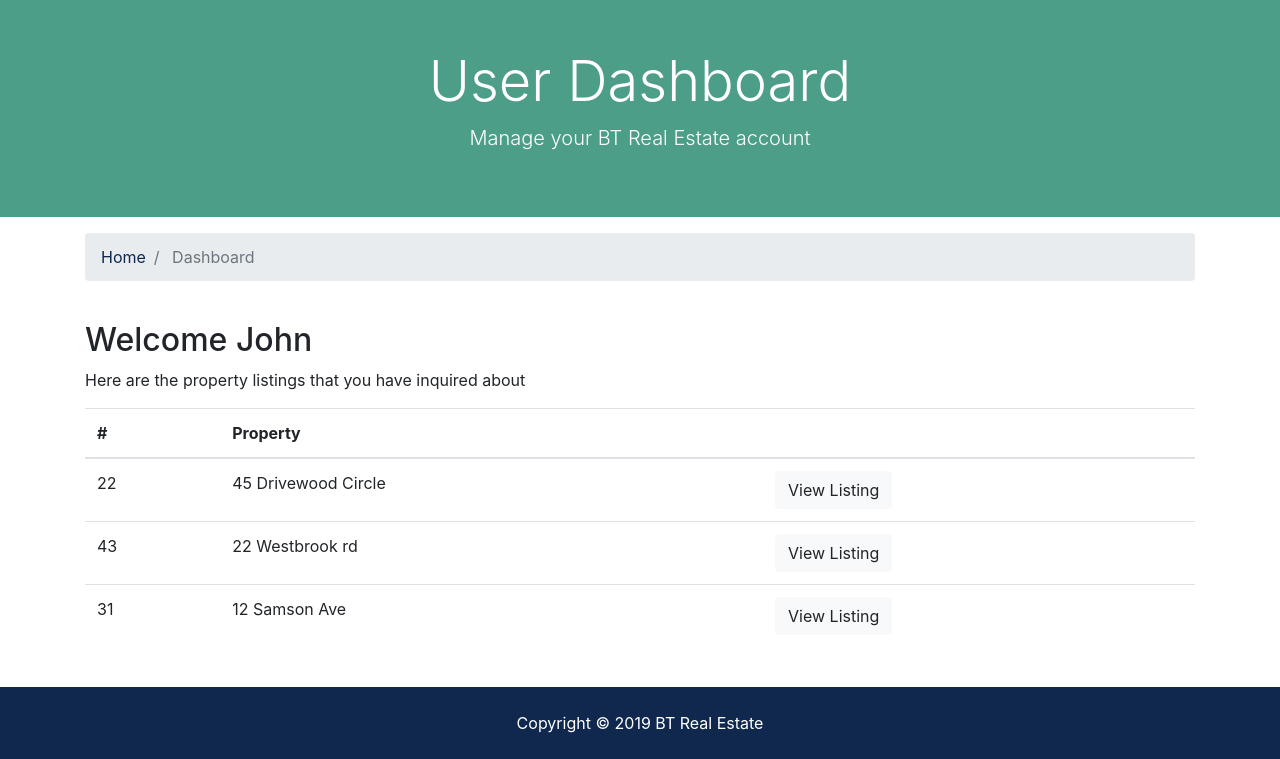
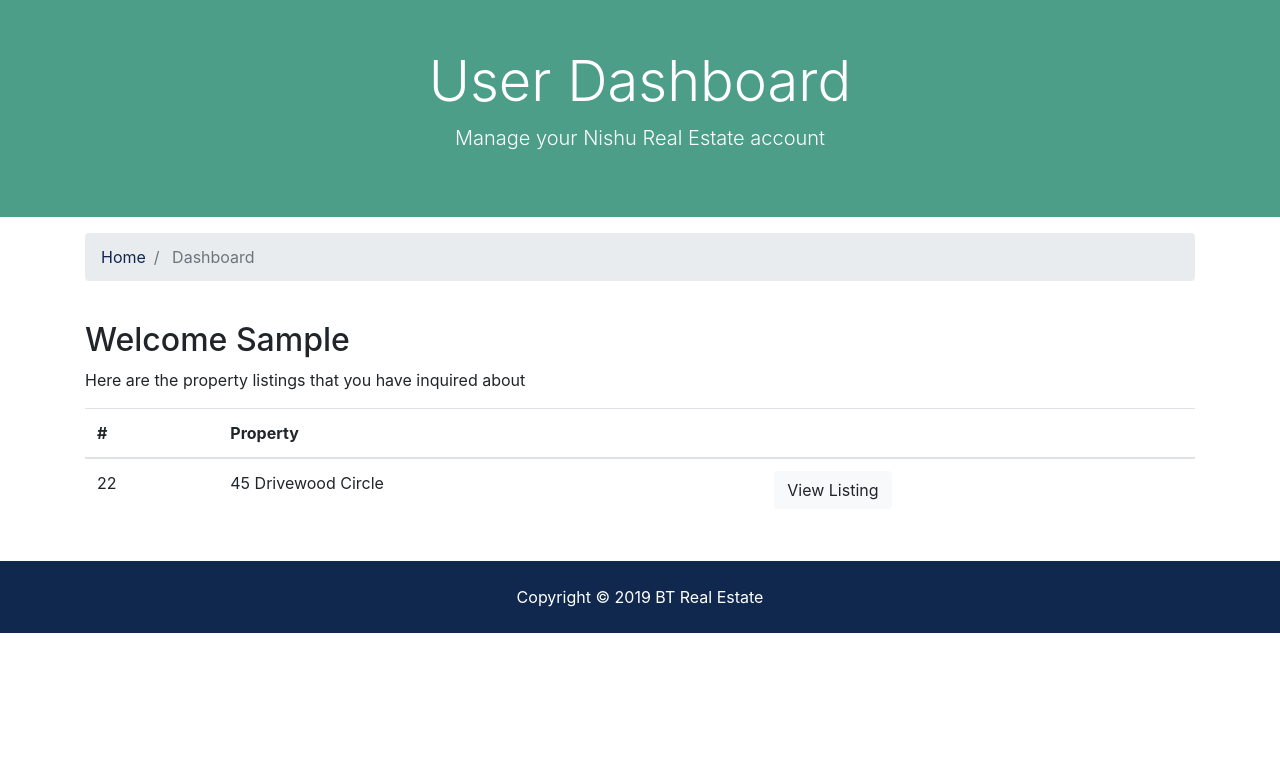
Before and after one commit to vatsnishu/nishuRE_django_project, a Django app: page /accounts/dashboard in a window 1280 px wide. Shown: the part 128-887 px from the top of the page. After the commit the page ends 761 px from the top, so only its background shows below. Run offline with Django 3.2, Linux system fonts and the light colour scheme; a user stored in the database is signed in; tables that the repository leaves empty hold one stand-in row (values such as "Sample post"); some libraries are stand-ins or nearby versions.

Commit message:
Dashboard setup

```diff
--- a/accounts/views.py
+++ b/accounts/views.py
@@ -1,6 +1,7 @@
 from django.shortcuts import render, redirect
 from django.contrib import messages, auth
 from django.contrib.auth.models import User
+from contacts.models import Contact
 
 def register(request):
     if request.method == 'POST':
@@ -64,4 +65,9 @@ def logout(request):
         return redirect('index')
 
 def dashboard(request):
-    return render(request, 'accounts/dashboard.html')
+    user_contacts = Contact.objects.order_by('-contact_date').filter(user_id=request.user.id)
+
+    context = {
+        'contacts' : user_contacts
+    }
+    return render(request, 'accounts/dashboard.html', context)
--- a/contacts/views.py
+++ b/contacts/views.py
@@ -25,7 +25,7 @@ def contact(request):
                 messages.error(request, 'You have already made an inquiry for this listing')
                 return redirect('/listings/'+listing_id)
 
-        contact = Contact(listing=listing, listing_id=listing_id, name=name, email=email, phone=phone, message=message, user_id=user_id, realtor_email=realtor_email)
+        contact = Contact(listing=listing, listing_id=listing_id, name=name, email=email, phone=phone, message=message, user_id=request.user.id, realtor_email=realtor_email)
 
         contact.save()
 
--- a/templates/accounts/dashboard.html
+++ b/templates/accounts/dashboard.html
@@ -9,7 +9,7 @@
           <div class="row text-center">
             <div class="col-md-12">
               <h1 class="display-4">User Dashboard</h1>
-              <p class="lead">Manage your BT Real Estate account</p>
+              <p class="lead">Manage your Nishu Real Estate account</p>
             </div>
           </div>
         </div>
@@ -37,7 +37,8 @@
         <div class="container">
           <div class="row">
             <div class="col-md-12">
-              <h2>Welcome John</h2>
+              <h2>Welcome {{ user.first_name }}</h2>
+              {% if contacts %}
               <p>Here are the property listings that you have inquired about</p>
               <table class="table">
                 <thead>
@@ -48,29 +49,20 @@
                   </tr>
                 </thead>
                 <tbody>
+                  {% for contact in contacts %}
                     <tr>
                       <td>22</td>
                       <td>45 Drivewood Circle</td>
                       <td>
-                      <a class="btn btn-light" href="#">View Listing</a>
+                        <a class="btn btn-light" href="{% url 'listing' contact.listing_id %}">View Listing</a>
                       </td>
                     </tr>
-                  <tr>
-                    <td>43</td>
-                    <td>22 Westbrook rd</td>
-                    <td>
-                      <a class="btn btn-light" href="#">View Listing</a>
-                    </td>
-                  </tr>
-                  <tr>
-                    <td>31</td>
-                    <td>12 Samson Ave</td>
-                    <td>
-                      <a class="btn btn-light" href="#">View Listing</a>
-                    </td>
-                  </tr>
+                  {% endfor %}
                 </tbody>
               </table>
+              {% else %}
+              <p>You have not made any queries</p>
+              {% endif %}
             </div>
           </div>
         </div>
```
Lines whose indentation alone changed are shown as unchanged.
